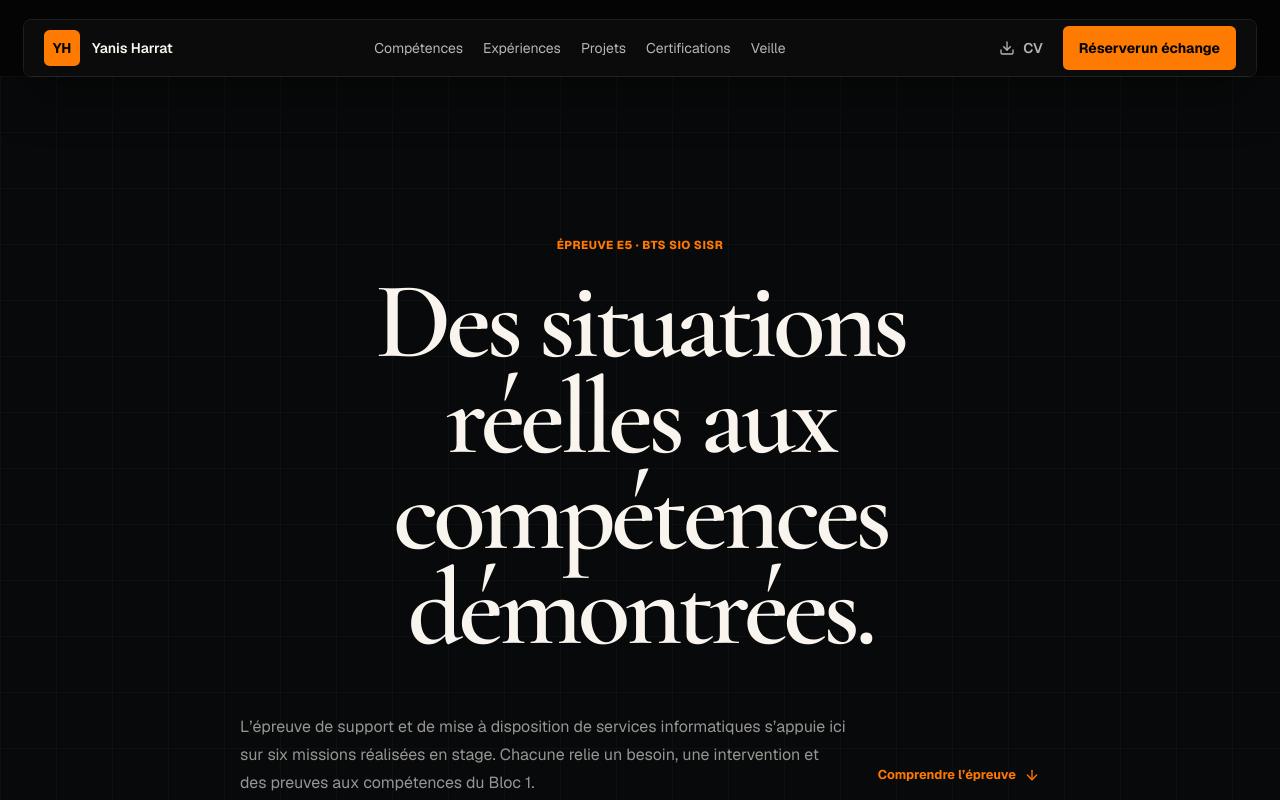
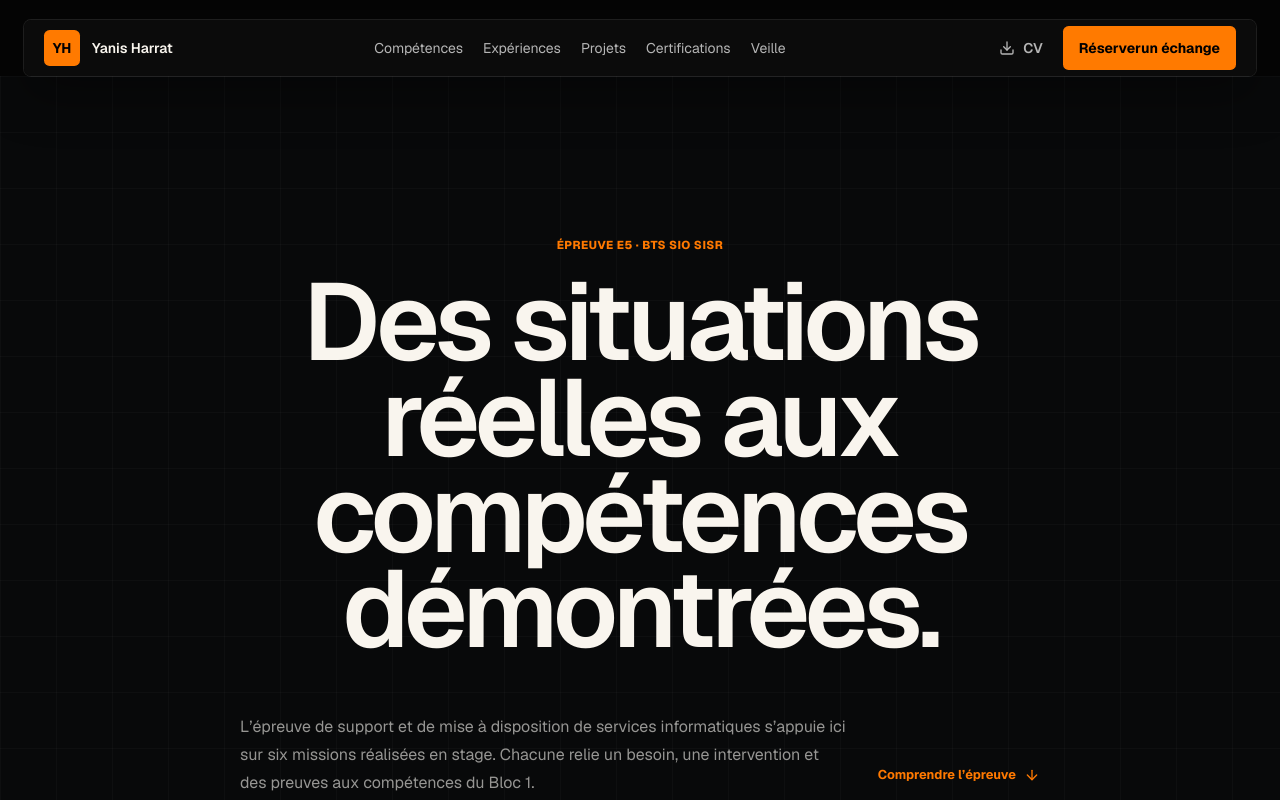
Before and after one commit to yanix2445/Portfolio-Student, a Next.js app: page /epreuves/e5 in a window 1280 px wide. Shown: the top 800 px of the page. Built offline with nearby package versions, Linux system fonts and the light colour scheme.

Commit message:
fix: unify portfolio typography

```diff
--- a/src/app/globals.css
+++ b/src/app/globals.css
@@ -9,7 +9,7 @@
   --color-foreground: var(--foreground);
   --font-sans: var(--font-geist-sans);
   --font-mono: var(--font-geist-mono);
-  --font-heading: var(--font-cormorant);
+  --font-heading: var(--font-geist-sans);
   --color-brand: var(--brand);
   --color-brand-foreground: var(--brand-foreground);
   --color-surface: var(--surface);
@@ -142,7 +142,7 @@
   h1,
   h2,
   h3 {
-    font-family: var(--font-cormorant);
+    font-family: var(--font-geist-sans), sans-serif;
   }
 
   ::selection {
--- a/src/app/layout.tsx
+++ b/src/app/layout.tsx
@@ -1,5 +1,5 @@
 import type { Metadata } from "next";
-import { Cormorant_Garamond, Geist, Geist_Mono } from "next/font/google";
+import { Geist, Geist_Mono } from "next/font/google";
 import { Analytics } from "@vercel/analytics/next";
 import { SpeedInsights } from "@vercel/speed-insights/next";
 import { SiteFooter } from "@/shared/components/site-footer";
@@ -16,12 +16,6 @@ const geistSans = Geist({
 const geistMono = Geist_Mono({
   variable: "--font-geist-mono",
   subsets: ["latin"],
-});
-
-const cormorant = Cormorant_Garamond({
-  variable: "--font-cormorant",
-  subsets: ["latin"],
-  weight: ["400", "500", "600", "700"],
 });
 
 export const metadata: Metadata = {
@@ -67,7 +61,7 @@ export default function RootLayout({ children }: LayoutProps<"/">) {
     <html
       lang="fr"
       data-scroll-behavior="smooth"
-      className={`${geistSans.variable} ${geistMono.variable} ${cormorant.variable} h-full antialiased`}
+      className={`${geistSans.variable} ${geistMono.variable} h-full antialiased`}
     >
       <body className="flex min-h-full flex-col">
         <a
--- a/src/features/bts-e5/components/e5-system.tsx
+++ b/src/features/bts-e5/components/e5-system.tsx
@@ -109,7 +109,7 @@ export function E5System() {
   ).length;
 
   return (
-    <main className={styles.e5SystemPage}>
+    <main className={`${styles.e5SystemPage} portfolio-surface`}>
       <section className={styles.e5SystemHero}>
         <p>Épreuve E5 · BTS SIO SISR</p>
         <h1>Des situations réelles aux compétences démontrées.</h1>
--- a/src/features/bts-e6/components/e6-system.tsx
+++ b/src/features/bts-e6/components/e6-system.tsx
@@ -45,7 +45,7 @@ const e6Deliverables = [
 
 export function E6System() {
   return (
-    <main className={styles.systemPage}>
+    <main className={`${styles.systemPage} portfolio-surface`}>
       <section className={styles.systemHero}>
         <p>Épreuve E6 · BTS SIO SISR</p>
         <h1>Une infrastructure ne se raconte pas. Elle se démontre.</h1>
```
